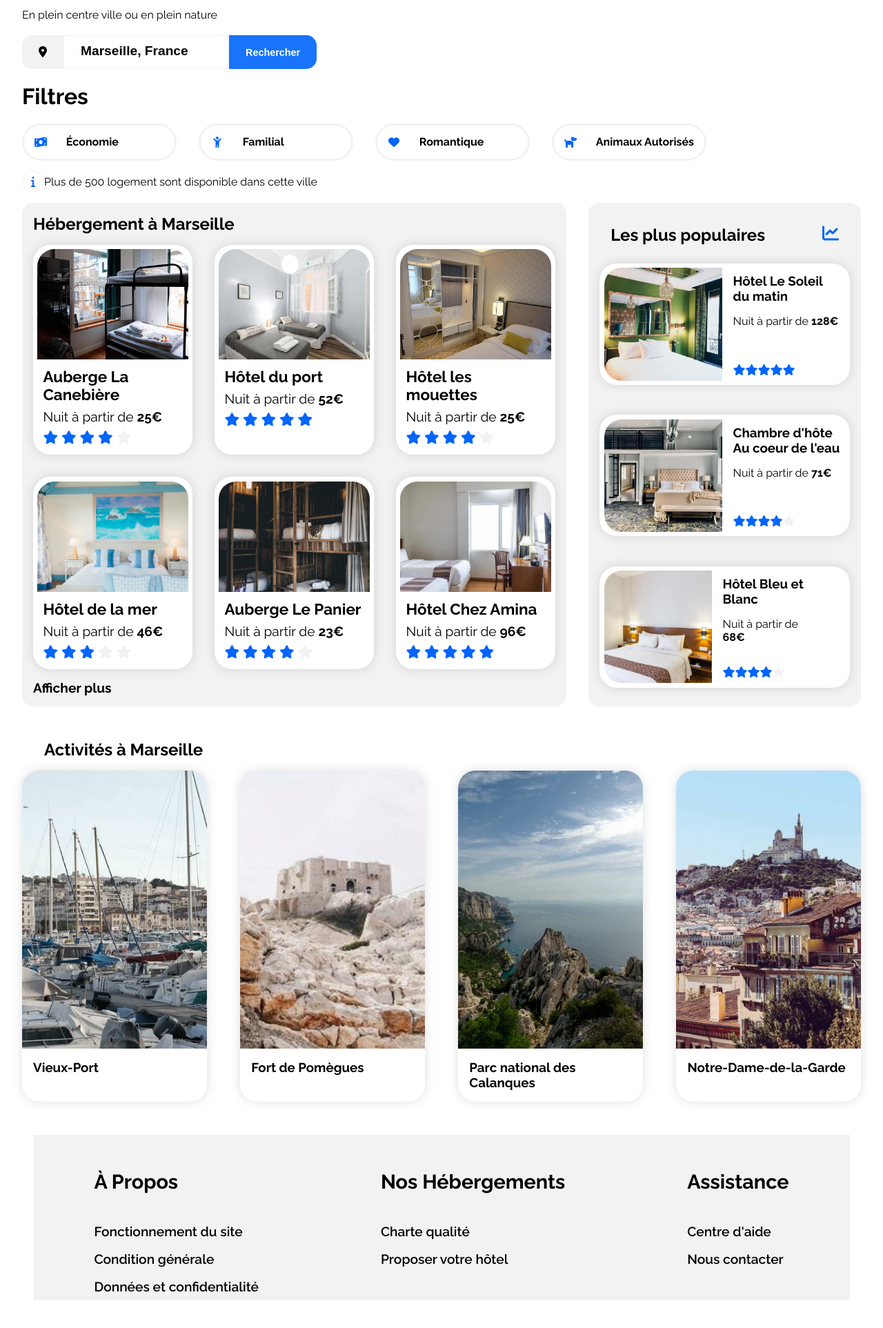
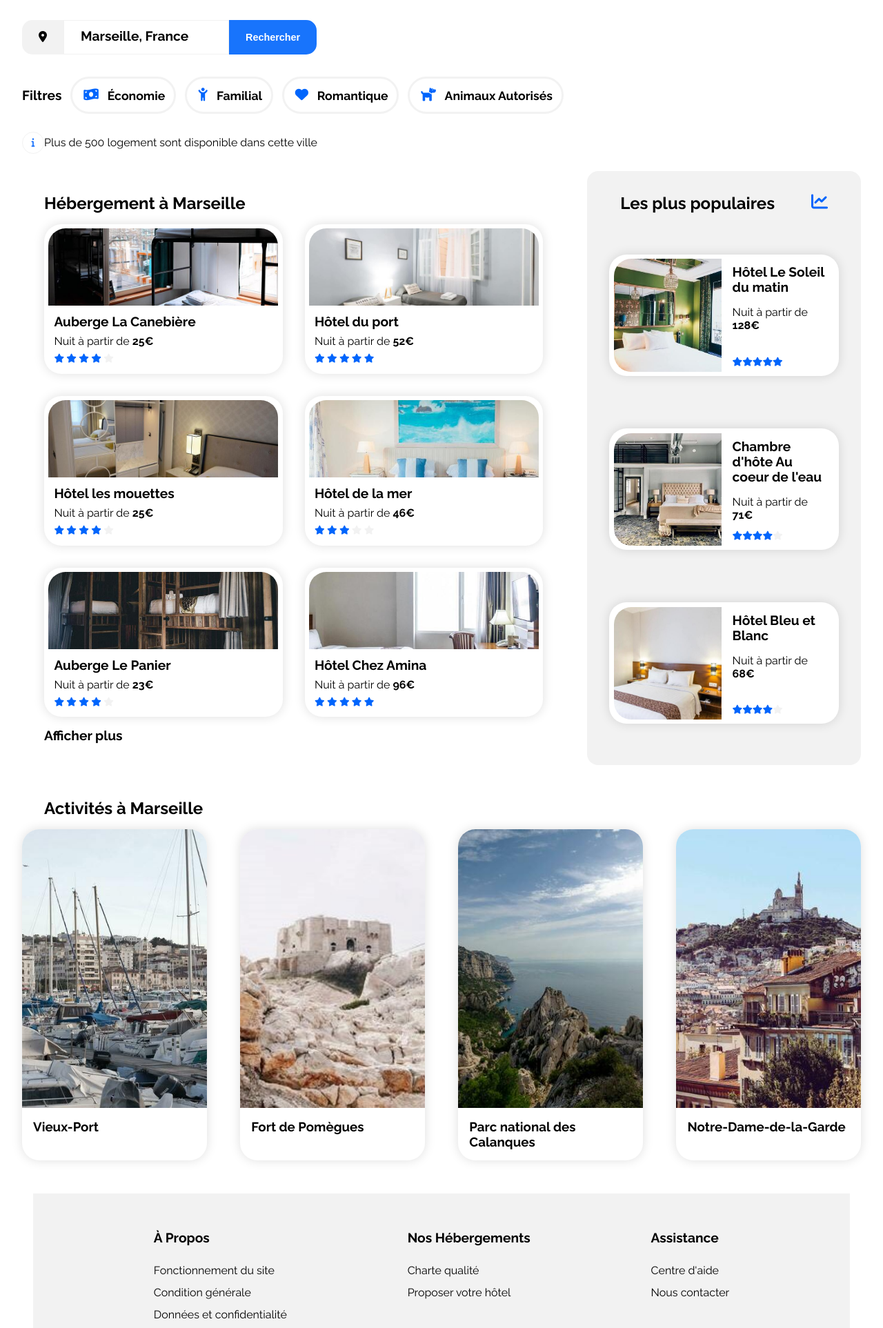
Before and after one commit to ClementMadiot/OC_Booki, a plain HTML site: page index.html in a window 1280 px wide. Shown: the part 153-2078 px from the top of the page at 69% size. Before the commit the page ends 2038 px from the top, so only its background shows below. Drawn offline with Linux system fonts and the light colour scheme; a web font is replaced by a local one.

Commit message:
fixed size title,stairs,p,i  + margin

```diff
--- a/css/appartment-list.css
+++ b/css/appartment-list.css
@@ -8,19 +8,20 @@
 
 .apartment-list>div {
     background: var(--darkgrey);
-    padding: 1rem;
     border-radius: 1rem;
 }
 
 section-2 .city {
     flex-basis: 66%;
+    padding: 2rem;
 }
-section-2 .city a {
+section-2 h4{
     font-size: 1.2rem;
 }
 
 section-2 .popular {
     flex-basis: 33%;
+    padding: 1rem 2rem;
 }
 .bold {
     font-weight: bold;
@@ -37,6 +38,10 @@ section-2 .popular {
 }
 
 /********** Apartment Card**************/
+
+section-2 .city {
+    background: white;
+}
 
 .apartment-list .popular-flex {
     display: flex;
@@ -56,7 +61,7 @@ section-2 .popular {
 
 section-2 .appartment-card img {
     border-radius: 25px 25px 0 0;
-    height: 10rem;
+    height: 7rem;
     width: 100%;
     object-fit: cover;
 
@@ -65,6 +70,10 @@ section-2 .appartment-card img {
 .appartment-card p,
 .appartment-card h3 {
     margin: 0.5rem;
+}
+
+.appartment-card h3 {
+    font-size: 1.2rem;
 }
 
 .grey {
@@ -118,6 +127,9 @@ section-2 .appartment-card img {
 .popular-card .card-stars {
     display: flex;
     margin-top: auto;
+}
+.card-stars {
+    font-size: small;
 }
 
 /*************************************/
@@ -174,3 +186,4 @@ section-2 .appartment-card img {
         object-fit: cover;
     }
 }
+}
--- a/css/footer.css
+++ b/css/footer.css
@@ -4,22 +4,22 @@ footer {
 .footer-block {
     display: flex;
     background: var(--darkgrey);
+    justify-content: space-evenly;
+
 }
 .footer-about {
     display: flex;
     flex-direction: column;
-    margin: 0 auto;
-    line-height: 2.5rem;
+    line-height: 2rem;
+    margin: 1rem 0;
 }
 .footer-about h4 {
-    font-size: 1.8rem;
-    margin: 3rem 0 2rem;
+    font-size: 1.2rem;
+    margin: 2rem 0 1rem;
     text-transform: capitalize;
 }
 .footer-about li {
     list-style: none;
-    font-weight: 600;
-    font-size: 1.2rem;
 }
 
 /*************************************/
@@ -32,9 +32,6 @@ footer {
 
     .footer-about h4 {
         font-size: 1.3rem;
-    }
-    .footer-about li {
-        font-size: 1rem;
     }
 }
 /********* phone ***********/
--- a/css/header.css
+++ b/css/header.css
@@ -1,14 +1,17 @@
 /* ******HEADER *******/
 
-main h1,
-main p {
-    margin: 1.3rem 0;
+main h1 {
+    font-size: 1.5rem;
+}
+main p{
+    margin: 1rem 0 ;
 }
 
 /*********Search Button*********/
 
 .search-form {
     display: flex;
+    margin: 2rem 0;
 }
 
 .search-form>* {
@@ -25,6 +28,7 @@ main p {
     flex-basis: 15rem;
     border: 1px solid var(--darkgrey);
     overflow: auto;
+    font-family: "Raleway";
 }
 
 .search-form input::placeholder {
@@ -56,10 +60,14 @@ main p {
 
 /**********Filter List**************/
 
+section-1 h2 {
+    font-size: 1.2rem;
+}
+
 .filter-list {
     display: flex;
     align-items: center;
-    gap: 0.8rem 2rem;
+    gap: 0.8rem 0.8rem;
     flex-wrap: wrap;
 }
 
@@ -72,18 +80,19 @@ main p {
 }
 
 .filter i {
-    width: 3rem;
     height: 3rem;
     display: flex;
     align-items: center;
     justify-content: center;
+    margin-left: 1rem;
+    font-size: larger;
 }
 
 .filter span {
     text-transform: capitalize;
     font-weight: bold;
     padding: 0 0.8rem;
-    width: 170px;
+    font-size: 1.1rem;
 }
 
 .filter:hover {
@@ -96,6 +105,7 @@ main p {
 .result-message {
     display: flex;
     align-items: center;
+    margin: 1rem 0;
 }
 
 .result-message i {
@@ -106,6 +116,7 @@ main p {
     display: flex;
     align-items: center;
     justify-content: center;
+    font-size: small;
 }
 
 /*************************************/
@@ -117,6 +128,11 @@ main p {
 @media (max-width:992px) {
 
     /*********Search Button*********/
+
+    main h1 {
+        margin: auto;
+    }
+
     .search-form .search-text {
         display: none;
     }
@@ -131,14 +147,13 @@ main p {
 /********* phone ***********/
 
 @media (max-width:825px) {
-    section-1,
     .heading {
         display: flex;
         flex-direction: column;
         text-align: inherit;
         align-items: inherit;
-        margin: 1rem;
-        padding: 1rem;
+        margin: 1rem 2rem;
+
     }
 
     .filter-list {
@@ -148,6 +163,9 @@ main p {
 
     .result-message {
         justify-content: center;
+    }
+    .result-message p {
+        margin: 0;
     }
 
     .search-form {
--- a/index.html
+++ b/index.html
@@ -44,8 +44,8 @@
                 </button>
             </div>
             <!--****Filter List**** -->
-            <h1>Filtres</h1>
             <div class="filter-list">
+                    <h2>Filtres</h2>
                 <div class="filter">
                     <i class="fa-solid fa-money-bill-wave"></i>
                     <span>économie</span>
@@ -162,7 +162,7 @@
                             </p>
                         </a>
                     </div>
-                    <a class="bold" href="#">Afficher plus</a>
+                    <a class="bold" href="#"><h4>Afficher plus</h4></a>
                 </div>
 
                 <!--****Popular List**** -->
--- a/style.css
+++ b/style.css
@@ -35,7 +35,7 @@ a {
     color: inherit;
 }
 i {
-    color: var(--blue);  /*!stop repetition*/
+    color: var(--blue);
 }
 
 main {
```
